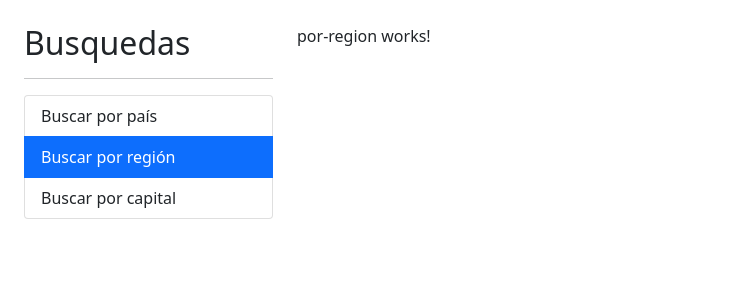
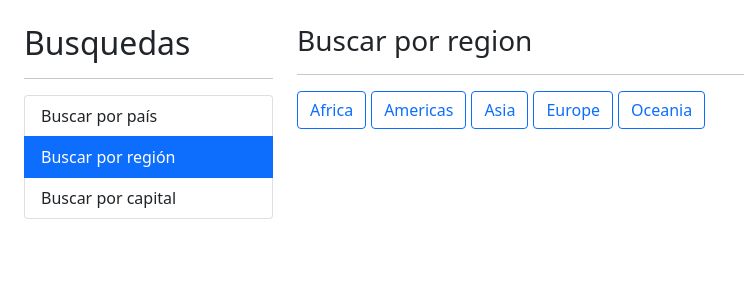
Before and after one commit to Daaniel94/PaisesApp, an Angular app: page /region in a window 1280 px wide. Shown: the top 300 px of the page, without its empty margins (0-744 px from the left). Built offline with nearby package versions, Linux system fonts and the light colour scheme.

Commit message:
PorRegion component

```diff
--- a/src/app/pais/pages/por-region/por-region.component.html
+++ b/src/app/pais/pages/por-region/por-region.component.html
@@ -1 +1,17 @@
-<p>por-region works!</p>
+<h3>Buscar por region <small>{{ regionActiva | titlecase }}</small></h3>
+<hr>
+<div class="row">
+    <div class="col">
+        <!-- [class.btn-primary]="region === regionActiva" -->
+        <button *ngFor="let region of regiones"
+            [class]="getClaseCSS( region )"
+            (click)="activarRegion( region )">
+            {{ region | titlecase }}
+        </button>
+    </div>
+    <div *ngIf="paises.length > 0" class="row">
+        <div class="col">
+            <app-pais-tabla [paises]="paises"></app-pais-tabla>
+        </div>
+    </div>
+</div>
--- a/src/app/pais/pages/por-region/por-region.component.ts
+++ b/src/app/pais/pages/por-region/por-region.component.ts
@@ -1,16 +1,41 @@
 import { Component, OnInit } from '@angular/core';
+import { Country } from '../../interfaces/pais.interface';
+import { PaisService } from '../../services/pais.service';
 
 @Component({
   selector: 'app-por-region',
   templateUrl: './por-region.component.html',
   styles: [
+    `button{
+      margin-right: 5px;
+    }`
   ]
 })
 export class PorRegionComponent implements OnInit {
 
-  constructor() { }
+  regiones : string[] = ['africa', 'americas', 'asia', 'europe', 'oceania'];
+  regionActiva : string = '';
+  paises : Country[] = []
+
+  constructor(
+    private paisServicio : PaisService
+  ) { }
 
   ngOnInit(): void {
   }
 
+  getClaseCSS( region : string ){
+    return( region === this.regionActiva ) ? 'btn btn-primary' : 'btn btn-outline-primary'
+  }
+
+  activarRegion( region : string ){
+    if( region === this.regionActiva ) { return; }
+    this.regionActiva = region;
+    this.paises = [];
+    this.paisServicio.buscarRegion( region )
+      .subscribe( resp => {
+        this.paises = resp;
+      });
+  }
+
 }
--- a/src/app/pais/pages/ver-pais/ver-pais.component.html
+++ b/src/app/pais/pages/ver-pais/ver-pais.component.html
@@ -32,7 +32,16 @@
     <h3>Traducciones</h3>
     <div class="row">
         <div class="col">
+            <span class="badge bg-primary mr-1">{{ pais.translations.br }}</span>
             <span class="badge bg-primary mr-1">{{ pais.translations.de }}</span>
+            <span class="badge bg-primary mr-1">{{ pais.translations.es }}</span>
+            <span class="badge bg-primary mr-1">{{ pais.translations.fa }}</span>
+            <span class="badge bg-primary mr-1">{{ pais.translations.fr }}</span>
+            <span class="badge bg-primary mr-1">{{ pais.translations.hr }}</span>
+            <span class="badge bg-primary mr-1">{{ pais.translations.it }}</span>
+            <span class="badge bg-primary mr-1">{{ pais.translations.ja }}</span>
+            <span class="badge bg-primary mr-1">{{ pais.translations.nl }}</span>
+            <span class="badge bg-primary mr-1">{{ pais.translations.pt }}</span>
         </div>
     </div>
     <pre class="mt-5">
--- a/src/app/pais/services/pais.service.ts
+++ b/src/app/pais/services/pais.service.ts
@@ -26,4 +26,9 @@ export class PaisService {
     const url = `${ this.apiUrl }/alpha/${ id }`
     return this.http.get<Country>( url );
   }
+
+  buscarRegion( region : string ): Observable<Country[]>{
+    const url = `${ this.apiUrl }/region/${ region }`
+    return this.http.get<Country[]>( url );
+  }
 }
```
